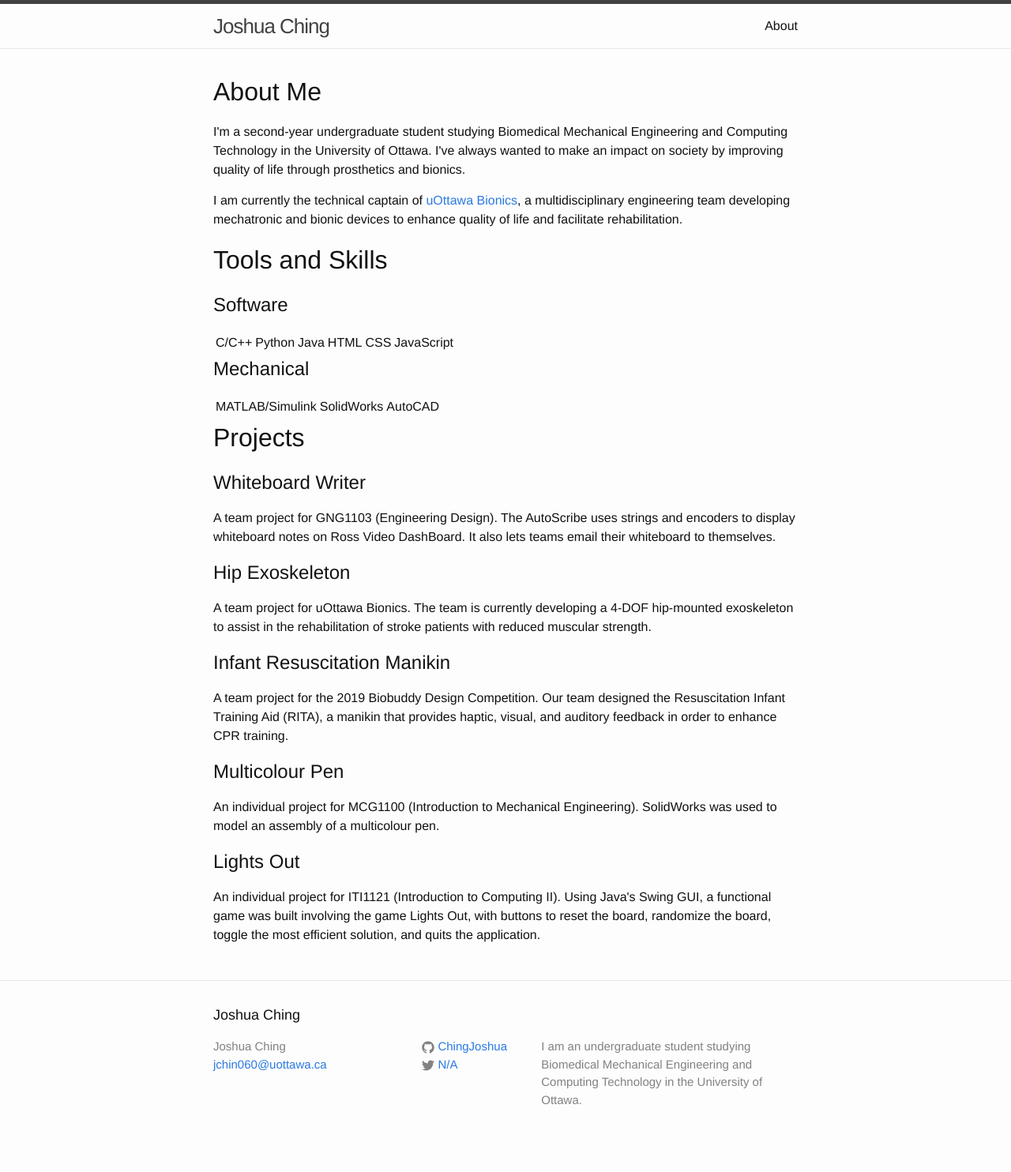
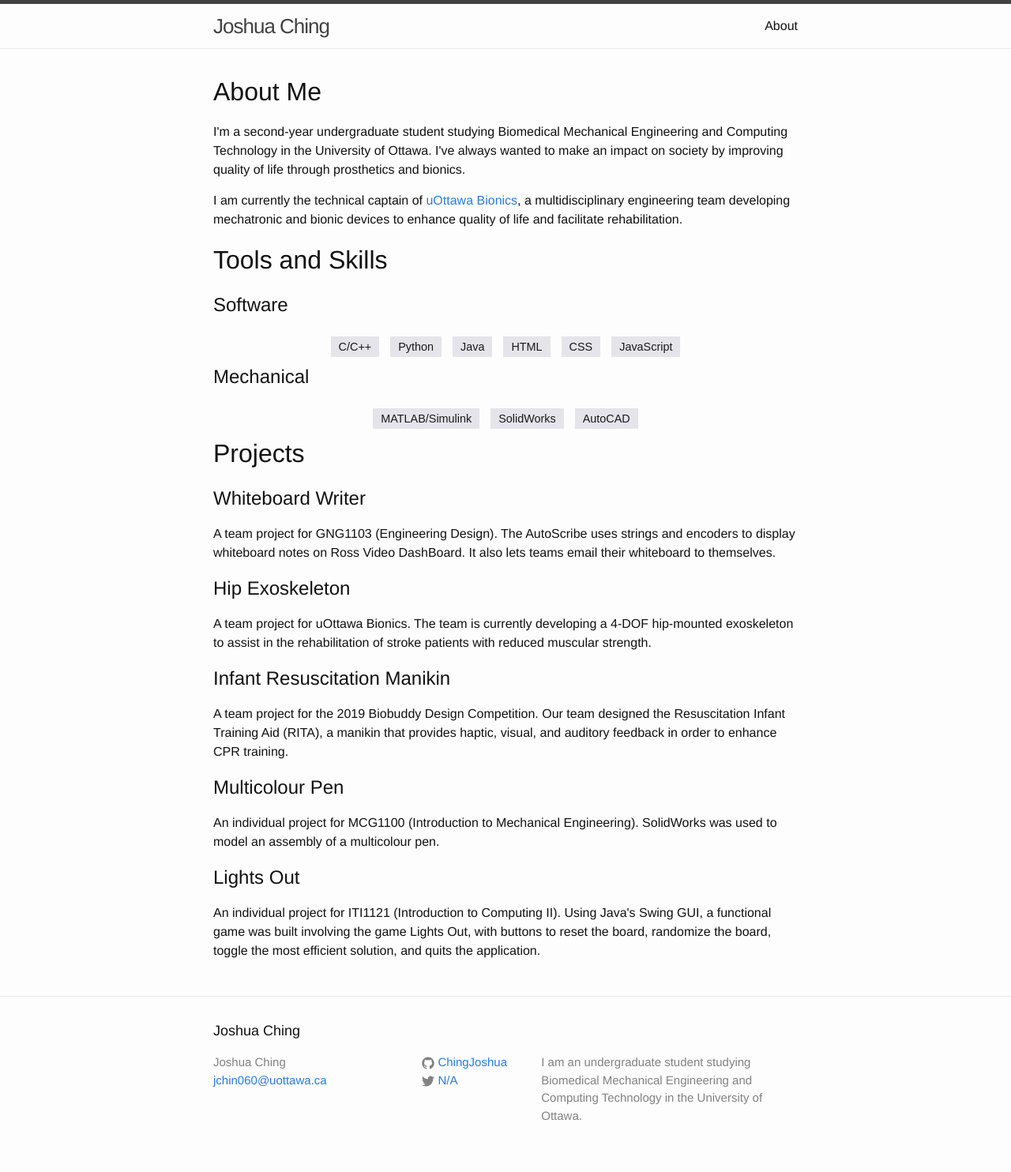
Before and after one commit to ChingJoshua/ChingJoshua.github.io, a Jekyll site: the page built from index.html, in a window 1280 px wide. Shown: the whole page at 79% size. Built offline with Jekyll 4.4.1, drawn with Linux system fonts in a browser that asks for light colours.

Commit message:
Using flex container instead

```diff
--- a/_sass/_base.scss
+++ b/_sass/_base.scss
@@ -204,3 +204,24 @@ pre {
         }
     }
 }
+
+/* Tools */
+.flex-container {
+	display: flex;
+	height: auto;
+	flex-direction: row;
+	flex-wrap: wrap;
+	justify-content: center;
+	align-items: center;
+}
+
+.flex-item {
+	font-size: 1em;
+	display: inline-block;
+	font:0.9em sans-serif;
+	margin: 7px;
+	padding: 5px 10px;
+	list-style: none;
+	background: #e4e4ea;
+	color: #1a1a1a;
+}
--- a/index.html
+++ b/index.html
@@ -30,12 +30,15 @@ layout: default
 
   <h1>Tools and Skills</h1>
   <h2>Software</h2>
-    <!--<div class="flex-container">
+    <div class="flex-container">
       <div class="flex-item" id="tools">C/C++</div>
       <div class="flex-item" id="tools">Python</div>
       <div class="flex-item" id="tools">Java</div>
-    </div>-->
-    <table>
+      <div class="flex-item" id="tools">HTML</div>
+      <div class="flex-item" id="tools">CSS</div>
+      <div class="flex-item" id="tools">JavaScript</div>
+    </div>
+    <!-- <table>
       <tbody>
         <tr>
           <td>C/C++</td>
@@ -46,9 +49,14 @@ layout: default
           <td>JavaScript</td>
         </tr>
       </tbody>
-    </table>
+    </table> -->
   <h2>Mechanical</h2>
-    <table>
+    <div class="flex-container">
+      <div class="flex-item" id="tools">MATLAB/Simulink</div>
+      <div class="flex-item" id="tools">SolidWorks</div>
+      <div class="flex-item" id="tools">AutoCAD</div>
+    </div>
+    <!-- <table>
       <tbody>
         <tr>
           <td>MATLAB/Simulink</td>
@@ -56,7 +64,7 @@ layout: default
           <td>AutoCAD</td>
         </tr>
       </tbody>
-    </table>
+    </table> -->
 
   <h1>Projects</h1>
   <h2>Whiteboard Writer</h2>
```
